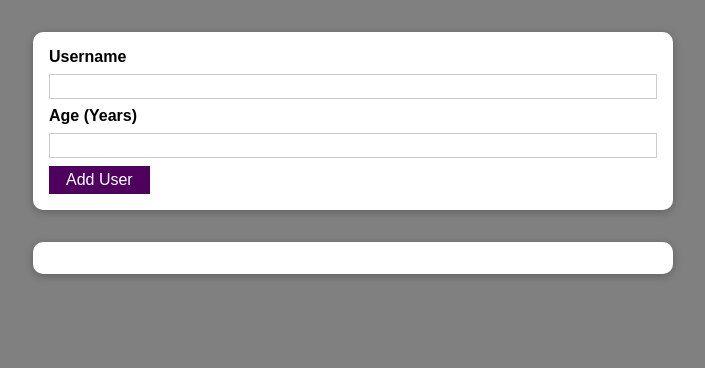
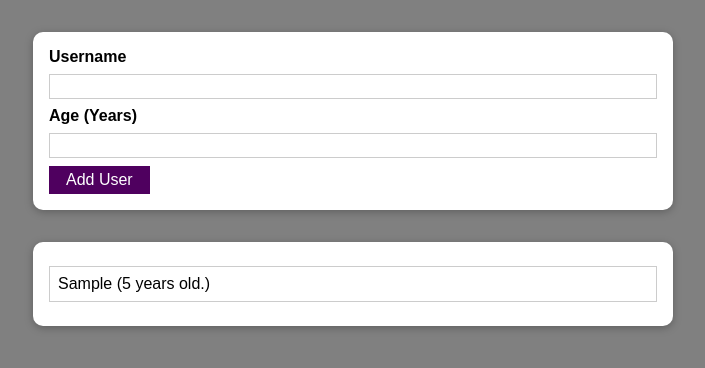
Before and after one commit to VolkanGurbuz/UserSystem, a React (Create React App) app: page / in a window 1280 px wide. Both pictures are taken after typing "Sample", "5" into the empty fields and a click on the button "Add User". Shown: the top 368 px of the page, without its empty margins (287-992 px from the left). Built offline with nearby package versions, Linux system fonts and the light colour scheme.

Commit message:
managing a list of users via state

```diff
--- a/src/App.js
+++ b/src/App.js
@@ -1,12 +1,22 @@
-import React from 'react';
+import React, {useState} from 'react';
 import AddUser from "./components/Users/AddUser";
 import UsersList from "./components/Users/UsersList";
 
 function App() {
+
+    const [usersList, setUserList] = useState([]);
+    // all elements from prev,pulls all elements
+    const addUserHandler = (userName, uAge) => {
+        setUserList((prevUserList) => {
+            return [...prevUserList, {name: userName, age: uAge, id: Math.random().toString()}];
+        });
+    };
+
+
     return (
         <div>
-            <AddUser/>
-            <UsersList users={[]}/>
+            <AddUser onAddUser={addUserHandler}/>
+            <UsersList users={usersList}/>
         </div>
     );
 }
--- a/src/components/Users/AddUser.js
+++ b/src/components/Users/AddUser.js
@@ -15,6 +15,7 @@
         if (+enteredAge < 1)
             return;
 
+        props.onAddUser(enteredUsername, enteredAge);
         console.log(enteredUsername, enteredAge)
         setEnteredUserName('');
         setEnteredAge('');
--- a/src/components/Users/UsersList.js
+++ b/src/components/Users/UsersList.js
@@ -5,7 +5,7 @@
 const UsersList = (props) => {
     return (<Card className={classes.users}>
         <ul>
-            {props.users.map(user => <li>{user.name} ({user.age} years old.) </li>)}
+            {props.users.map(user => <li key={user.id}>{user.name} ({user.age} years old.) </li>)}
         </ul>
     </Card>);
 
```
